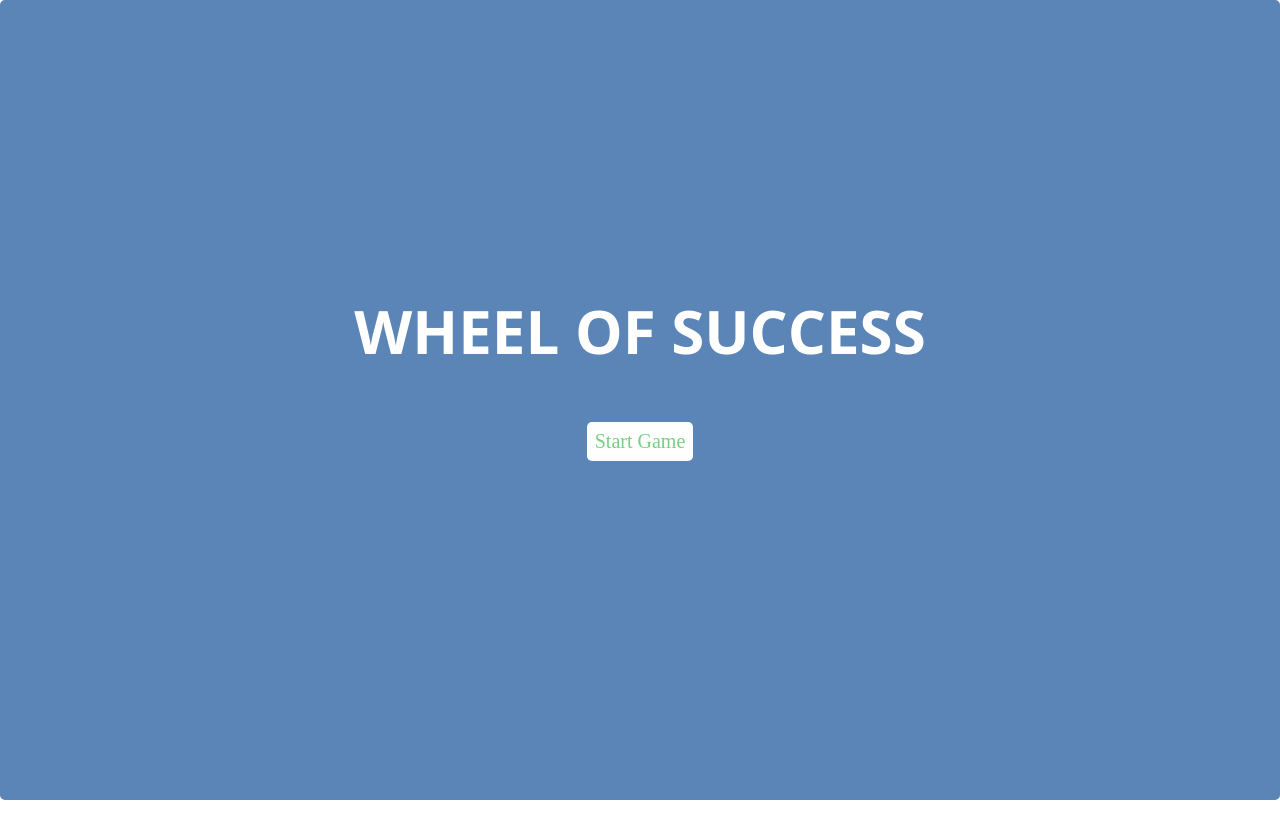
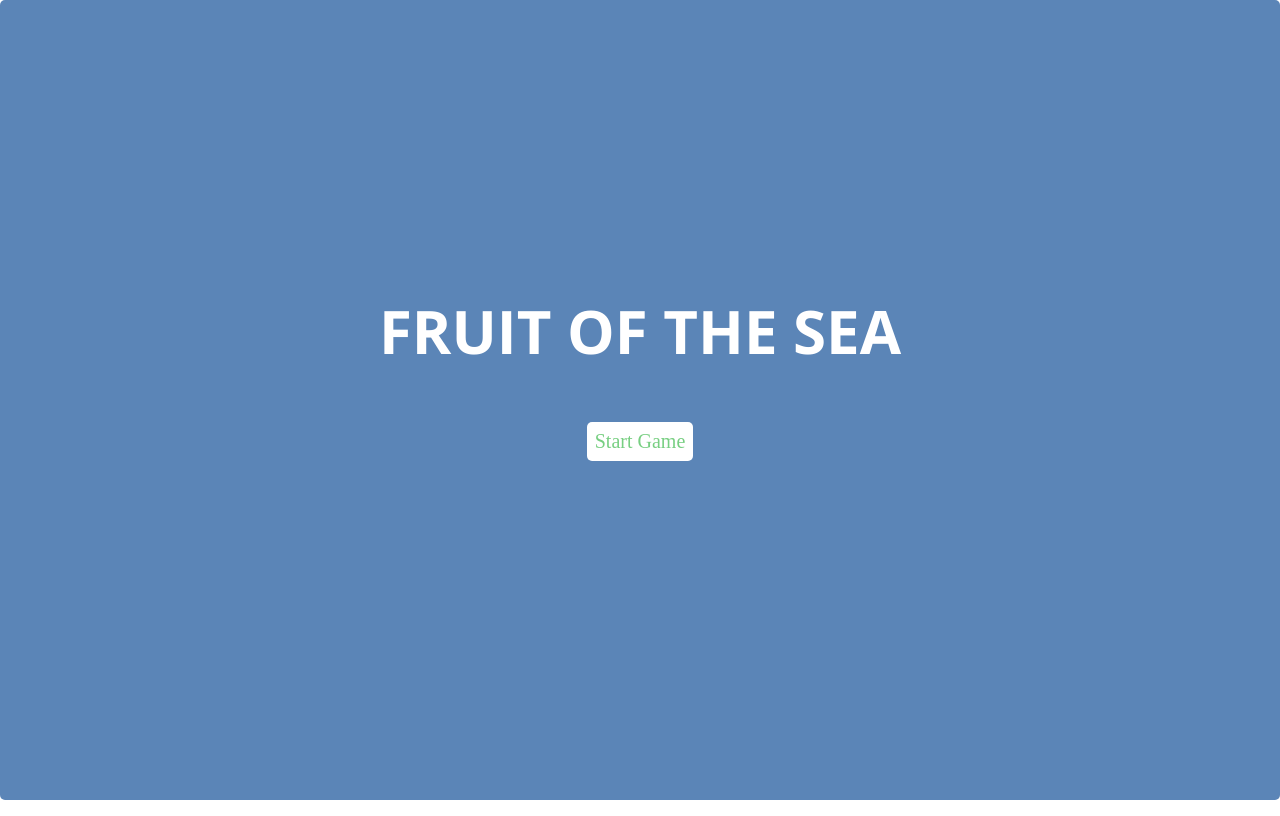
Before and after one commit to bnielsencodes/Fruit-of-the-Sea, a plain HTML site: page index.html in a window 1280 px wide. Drawn offline with nearby package versions, Linux system fonts and the light colour scheme.

Commit message:
Change text

```diff
--- a/index.html
+++ b/index.html
@@ -1,20 +1,23 @@
 <!DOCTYPE html>
 <html lang="en">
+
 <head>
   <meta charset="utf-8" />
-    <title>Wheel of Success!</title>
+  <title>Fruit of the Sea | by Brandon Nielsen</title>
   <meta name="viewport" content="width=device-width, initial-scale=1.0" />
   <link href="css/styles.css" rel="stylesheet" />
 </head>
+
 <body>
   <div class="main-container">
     <div id="overlay" class="start">
-        <h2 class="title">Wheel of Success</h2>
+      <h2 class="title">Fruit of the Sea</h2>
       <a class="btn-reset">Start Game</a>
     </div>
 
     <div id="banner" class="section">
-        <h2 class="header">Wheel of Success</h2>
+      <h2 class="header">Fruit of the Sea</h2>
+      <h5 class="subheading">Guess the phrase</h5>
     </div>
 
     <div id="phrase" class="section">
@@ -22,20 +25,13 @@
     </div>
     <div id="qwerty" class="section">
       <div class="keyrow">
-          <button>q</button><button>w</button><button>e</button
-          ><button>r</button><button>t</button><button>y</button
-          ><button>u</button><button>i</button><button>o</button
-          ><button>p</button>
+        <button>q</button><button>w</button><button>e</button><button>r</button><button>t</button><button>y</button><button>u</button><button>i</button><button>o</button><button>p</button>
       </div>
       <div class="keyrow">
-          <button>a</button><button>s</button><button>d</button
-          ><button>f</button><button>g</button><button>h</button
-          ><button>j</button><button>k</button><button>l</button>
+        <button>a</button><button>s</button><button>d</button><button>f</button><button>g</button><button>h</button><button>j</button><button>k</button><button>l</button>
       </div>
       <div class="keyrow">
-          <button>z</button><button>x</button><button>c</button
-          ><button>v</button><button>b</button><button>n</button
-          ><button>m</button>
+        <button>z</button><button>x</button><button>c</button><button>v</button><button>b</button><button>n</button><button>m</button>
       </div>
     </div>
 
@@ -61,4 +57,5 @@
   </div>
   <script type="text/javascript" src="js/app.js"></script>
 </body>
+
 </html>
```
Lines whose indentation alone changed are shown as unchanged.
